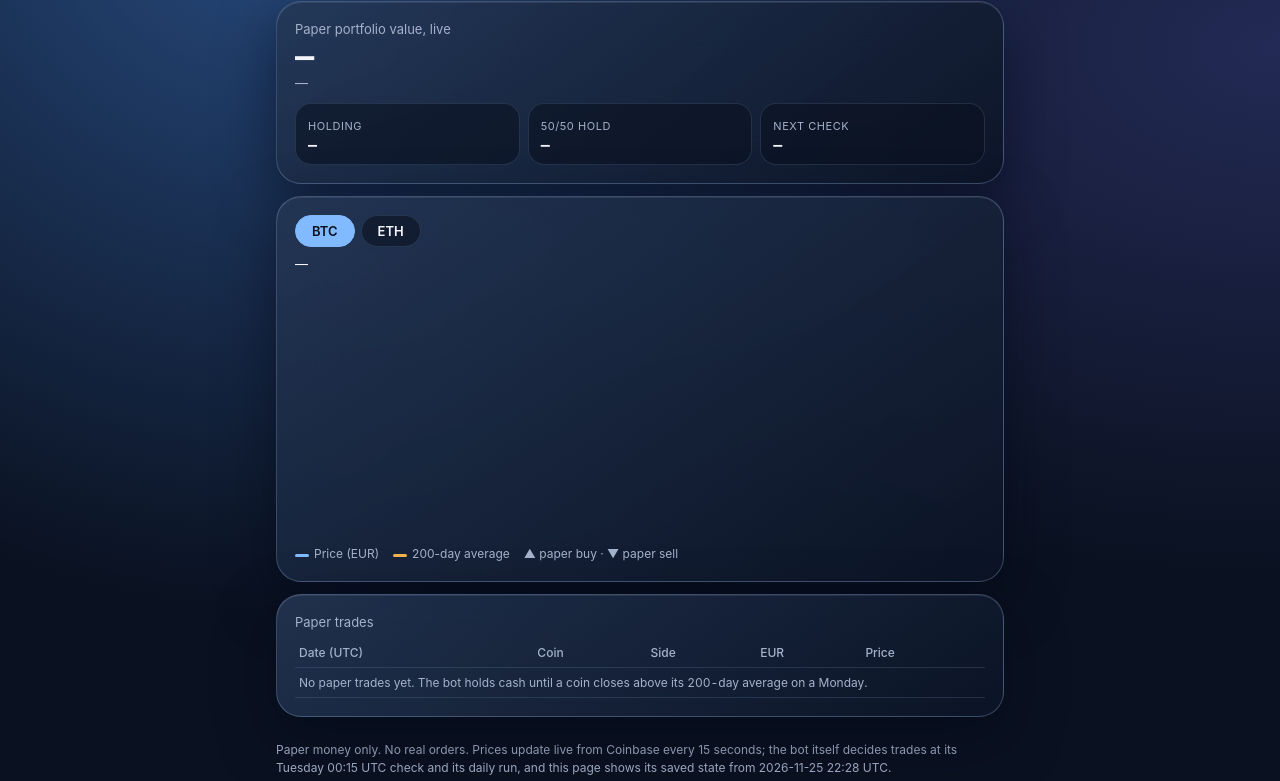
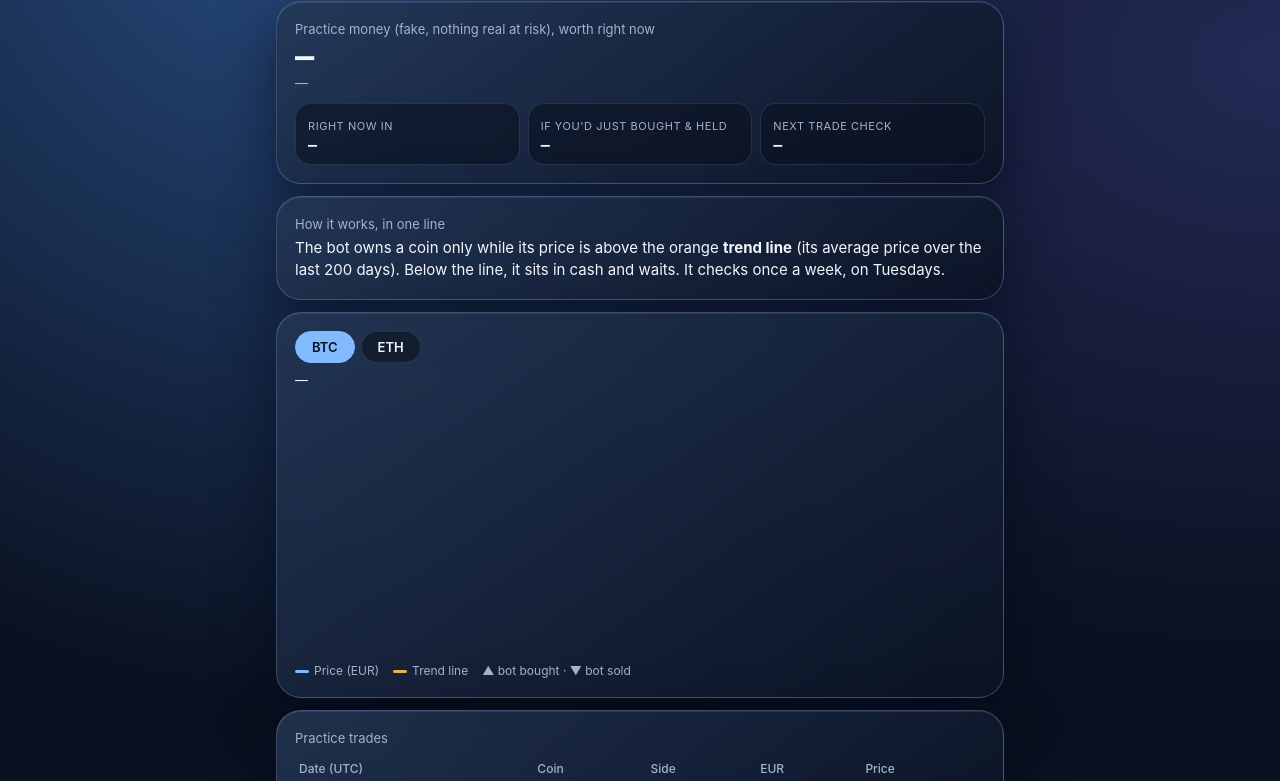
Before and after one commit to lllucas1/AtlasX-dashboard, a plain HTML site: page index.html in a window 1280 px wide. Shown: the part 59-840 px from the top of the page. Drawn offline with Linux system fonts and the light colour scheme; no server answers.

Commit message:
Plain-language wording and a one-line explanation of the rule
Co-Authored-By: Claude Opus 5.5 <noreply@anthropic.com>
Claude-Session: https://claude.ai/code/session_01H8JJF3Em5rsrukvhckZ3a6

```diff
--- a/index.html
+++ b/index.html
@@ -53,19 +53,24 @@ th{color:var(--muted);font-weight:500;font-size:12px}
 <body>
 <div class="wrap">
   <header>
-    <h1>AtlasX paper bot</h1>
+    <h1>AtlasX practice bot</h1>
     <div class="live"><span class="dot" id="dot"></span><span id="liveTxt">Connecting to Coinbase…</span></div>
   </header>
 
   <section class="card" aria-label="Portfolio">
-    <div class="sub">Paper portfolio value, live</div>
+    <div class="sub">Practice money (fake, nothing real at risk), worth right now</div>
     <div class="big" id="value">—</div>
     <div class="sub" id="since">—</div>
     <div class="row">
-      <div class="kv"><span>Holding</span><b id="holding">—</b></div>
-      <div class="kv"><span>50/50 hold</span><b id="hold">—</b></div>
-      <div class="kv"><span>Next check</span><b id="next">—</b></div>
+      <div class="kv"><span>Right now in</span><b id="holding">—</b></div>
+      <div class="kv"><span>If you'd just bought &amp; held</span><b id="hold">—</b></div>
+      <div class="kv"><span>Next trade check</span><b id="next">—</b></div>
     </div>
+  </section>
+
+  <section class="card" aria-label="How it works">
+    <div class="sub" style="margin-bottom:4px">How it works, in one line</div>
+    <div>The bot owns a coin only while its price is above the orange <b>trend line</b> (its average price over the last 200 days). Below the line, it sits in cash and waits. It checks once a week, on Tuesdays.</div>
   </section>
 
   <section class="card" aria-label="Chart">
@@ -75,15 +80,15 @@ th{color:var(--muted);font-weight:500;font-size:12px}
     </div>
     <div class="coinline"><span id="coinPrice">—</span><span id="coinState"></span></div>
     <canvas id="chart" aria-label="Price chart with 200-day average and trades" role="img"></canvas>
-    <div class="legend"><span><i style="background:var(--accent)"></i>Price (EUR)</span><span><i style="background:var(--sma)"></i>200-day average</span><span>▲ paper buy · ▼ paper sell</span></div>
+    <div class="legend"><span><i style="background:var(--accent)"></i>Price (EUR)</span><span><i style="background:var(--sma)"></i>Trend line</span><span>▲ bot bought · ▼ bot sold</span></div>
   </section>
 
   <section class="card" aria-label="Trades">
-    <div class="sub" style="margin-bottom:6px">Paper trades</div>
-    <div class="tbl"><table><thead><tr><th>Date (UTC)</th><th>Coin</th><th>Side</th><th>EUR</th><th>Price</th></tr></thead><tbody id="trades"><tr><td colspan="5" class="note">No paper trades yet. The bot holds cash until a coin closes above its 200-day average on a Monday.</td></tr></tbody></table></div>
+    <div class="sub" style="margin-bottom:6px">Practice trades</div>
+    <div class="tbl"><table><thead><tr><th>Date (UTC)</th><th>Coin</th><th>Side</th><th>EUR</th><th>Price</th></tr></thead><tbody id="trades"><tr><td colspan="5" class="note">No trades yet. The bot is waiting for BTC or ETH to start going up.</td></tr></tbody></table></div>
   </section>
 
-  <p class="note" id="foot">Paper money only. No real orders. Prices update live from Coinbase every 15 seconds; the bot itself decides trades at its Tuesday 00:15 UTC check and its daily run, and this page shows its saved state from <span id="stateTime">—</span>.</p>
+  <p class="note" id="foot">Fake practice money only, no real orders. Prices update live every 15 seconds. The bot's own data was last saved <span id="stateTime">—</span>.</p>
 </div>
 
 <script>
@@ -140,9 +145,9 @@ function renderCoin(){
   const p=live[coin]||closes[last];
   $('coinPrice').textContent=`${coin} ${eur(p,p>1000?0:2)}`;
   const st=$('coinState');st.innerHTML='';
-  const inPos=holdings()[coin]>0;const pill=document.createElement('span');pill.className='pill '+(inPos?'in':'out');pill.textContent=inPos?'bot holds':'bot in cash';
+  const inPos=holdings()[coin]>0;const pill=document.createElement('span');pill.className='pill '+(inPos?'in':'out');pill.textContent=inPos?'bot owns it':'bot is waiting';
   const gap=avg?(avg/p-1):null;
-  st.append(pill,document.createTextNode(avg?(p>=avg?` · ${pct(p/avg-1)} above its 200-day avg`:` · needs ${pct(gap)} to reach its 200-day avg`):''));
+  st.append(pill,document.createTextNode(avg?(p>=avg?` · going up: ${pct(p/avg-1)} above the trend line`:` · the bot buys if ${coin} rises about ${pct(gap).slice(1)} (to the trend line)`):''));
   draw(cs,closes,p);
 }
 function draw(cs,closes,p){
```
